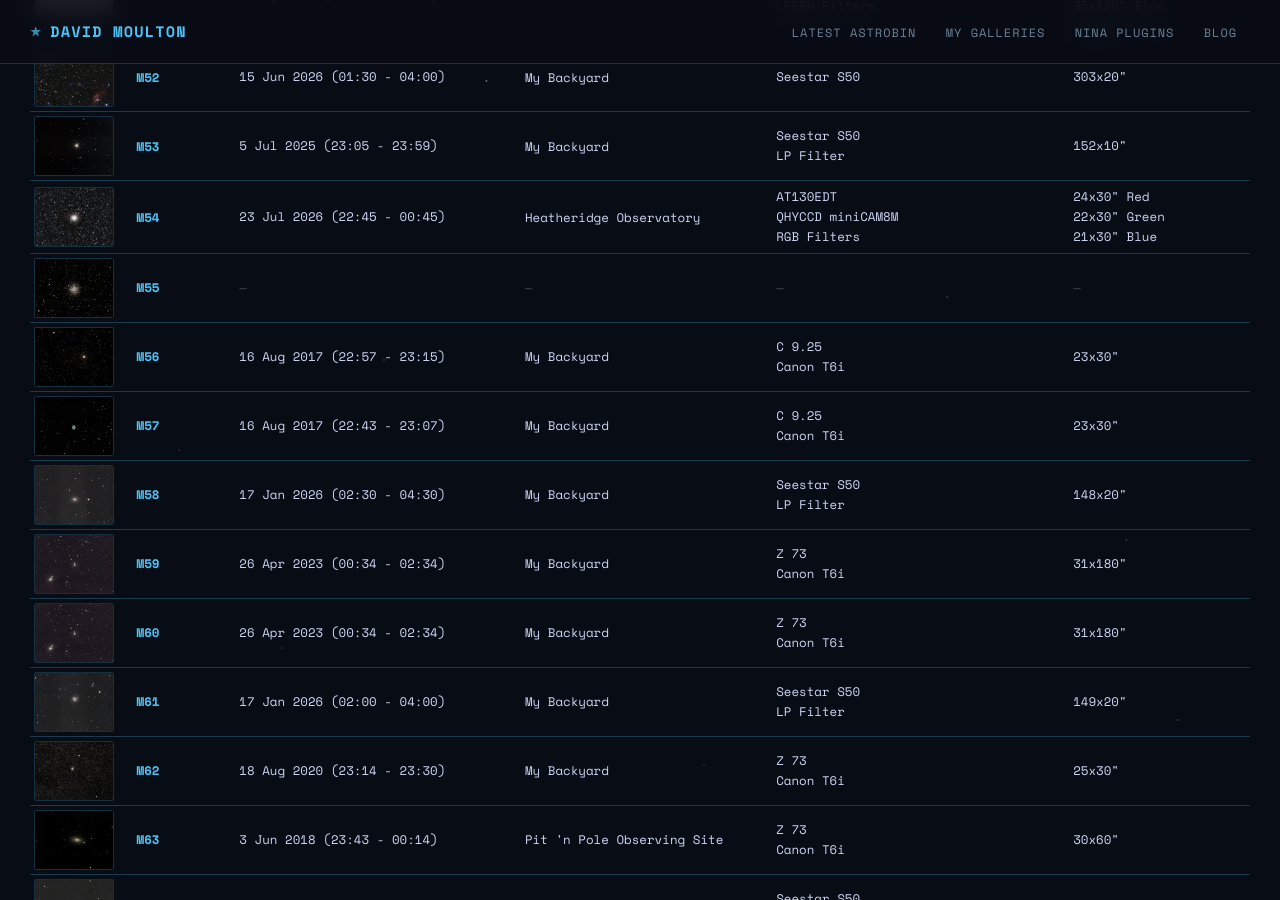
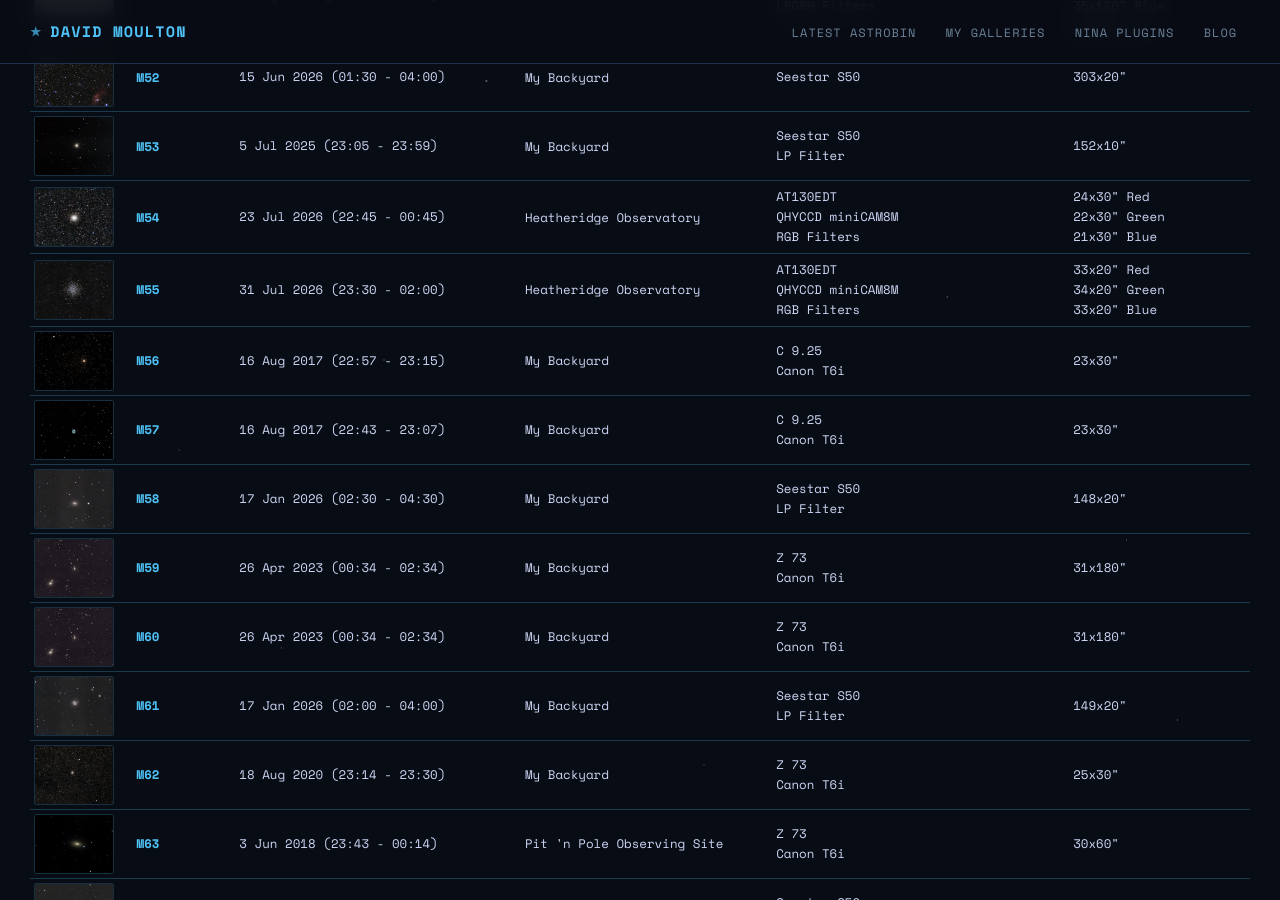
Before and after one commit to dmoulton/dmoulton.github.io, a Jekyll site: the page built from pages/astrophotography/messier-list.html, in a window 1280 px wide and 900 px high, scrolled down 4076 px. Built offline with Jekyll 4.4.1, drawn with Linux system fonts in a browser that asks for light colours; comment, search, counter and statistics services are not loaded; grey boxes are pictures that could not be loaded.

Commit message:
updated m55

```diff
--- a/_data/galleries/messier.yml
+++ b/_data/galleries/messier.yml
@@ -626,16 +626,16 @@ pictures:
     image_info: 24x30" Red | 22x30" Green | 21x30" Blue
     checked: true
   - filename: m55
-    original: m55-3840x2160.jpg
+    original: m55-3442x1821.jpg
     sizes:
-      - m55-300x169.jpg
+      - m55-300x159.jpg
     sort_id: 55
-    thumbnail: m55-300x169.jpg
+    thumbnail: m55-300x159.jpg
     title: M55
-    date: null
-    location: null
-    equipment: null
-    image_info: null
+    date: 31 Jul 2026 (23:30 - 02:00)
+    location: 'Heatheridge Observatory '
+    equipment: AT130EDT | QHYCCD miniCAM8M | RGB Filters
+    image_info: 33x20" Red | 34x20" Green | 33x20" Blue
     checked: true
   - filename: m56
     original: m56-6096x4056.jpg
```
Also changed, not shown: assets/astrophotography/messier/m55-300x159.jpg (added), assets/astrophotography/messier/m55-300x169.jpg (deleted), assets/astrophotography/messier/m55-3442x1821.jpg (added), 1 other file.
